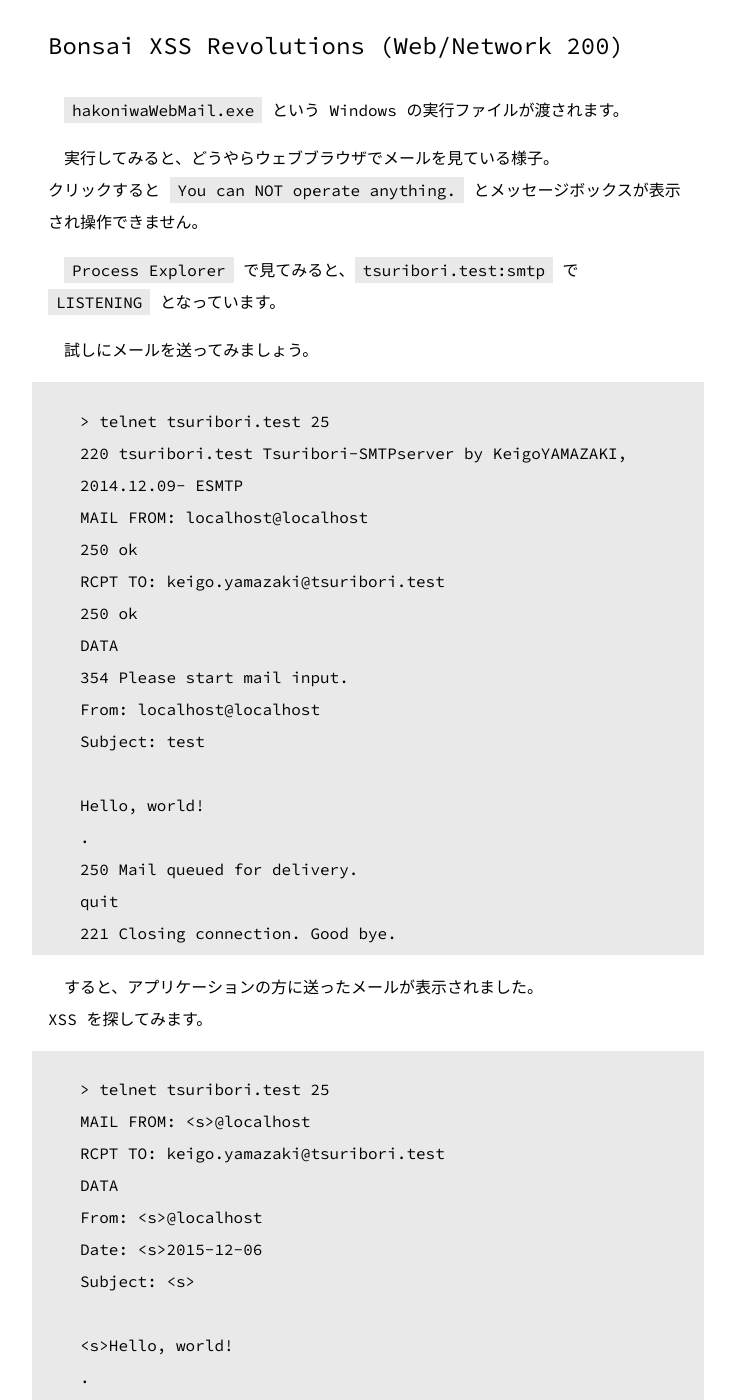
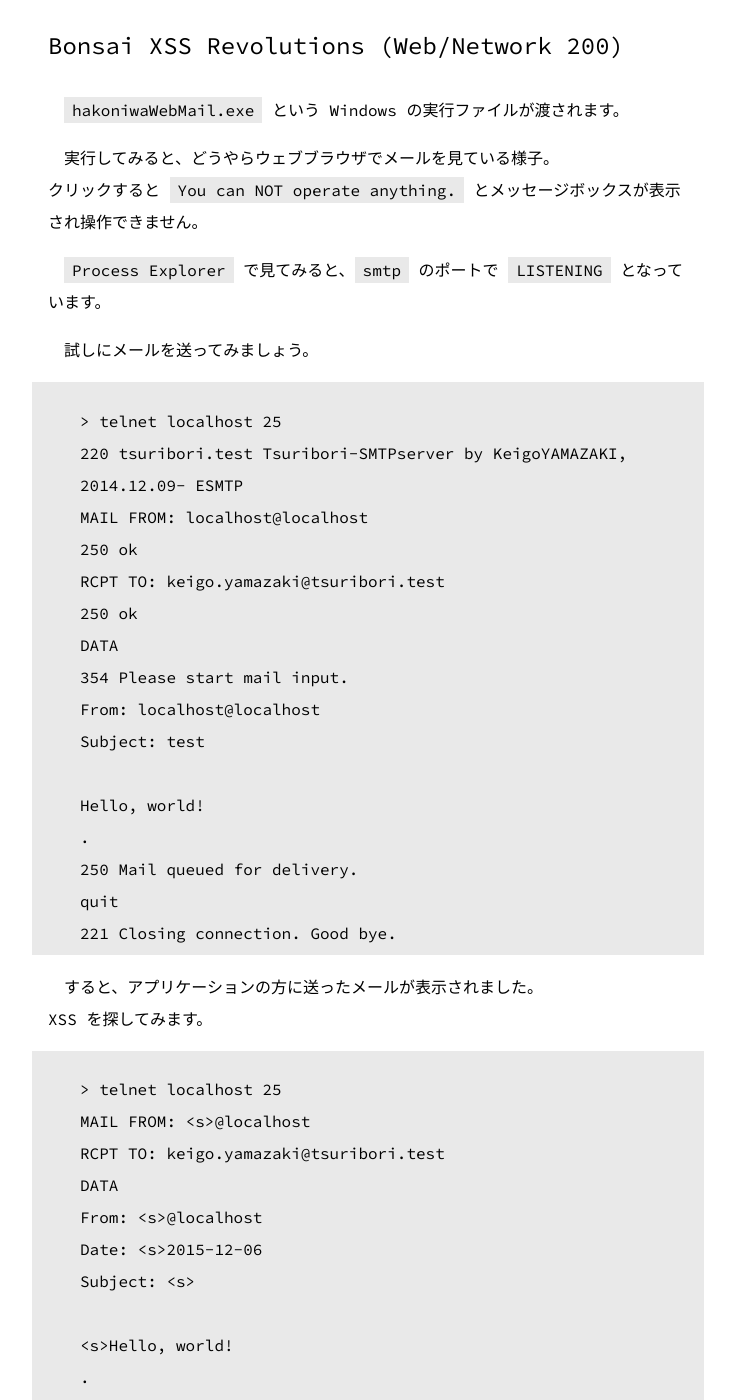
Before and after one commit to st98/diary, a Jekyll site: the page built from _posts/2015-12-06-seccon.md, in a window 1280 px wide and 1400 px high, scrolled down 13663 px. Shown: the whole window, without its empty margins (272-1007 px from the left). Built offline with Jekyll 4.4.1, drawn with Linux system fonts in a browser that asks for light colours; Markdown is read by kramdown in place of the engine named in the settings; some of the changed text lies outside the part shown.

Commit message:
Bonsai XSS Revolutionsのあたりを修正

````diff
--- a/_posts/2015-12-06-seccon.md
+++ b/_posts/2015-12-06-seccon.md
@@ -417,12 +417,12 @@
 実行してみると、どうやらウェブブラウザでメールを見ている様子。
 クリックすると `You can NOT operate anything.` とメッセージボックスが表示され操作できません。
 
-`Process Explorer` で見てみると、`tsuribori.test:smtp` で `LISTENING` となっています。
+`Process Explorer` で見てみると、`smtp` のポートで `LISTENING` となっています。
 
 試しにメールを送ってみましょう。
 
 ```
-> telnet tsuribori.test 25
+> telnet localhost 25
 220 tsuribori.test Tsuribori-SMTPserver by KeigoYAMAZAKI, 2014.12.09- ESMTP
 MAIL FROM: localhost@localhost
 250 ok
@@ -444,7 +444,7 @@
 XSS を探してみます。
 
 ```
-> telnet tsuribori.test 25
+> telnet localhost 25
 MAIL FROM: <s>@localhost
 RCPT TO: keigo.yamazaki@tsuribori.test
 DATA
@@ -460,7 +460,7 @@
 `Date` の `2015-12-06` に取り消し線が。XSS 発見です。
 
 ```
-> telnet tsuribori.test 25
+> telnet localhost 25
 MAIL FROM: localhost@localhost
 RCPT TO: keigo.yamazaki@tsuribori.test
 DATA
````
